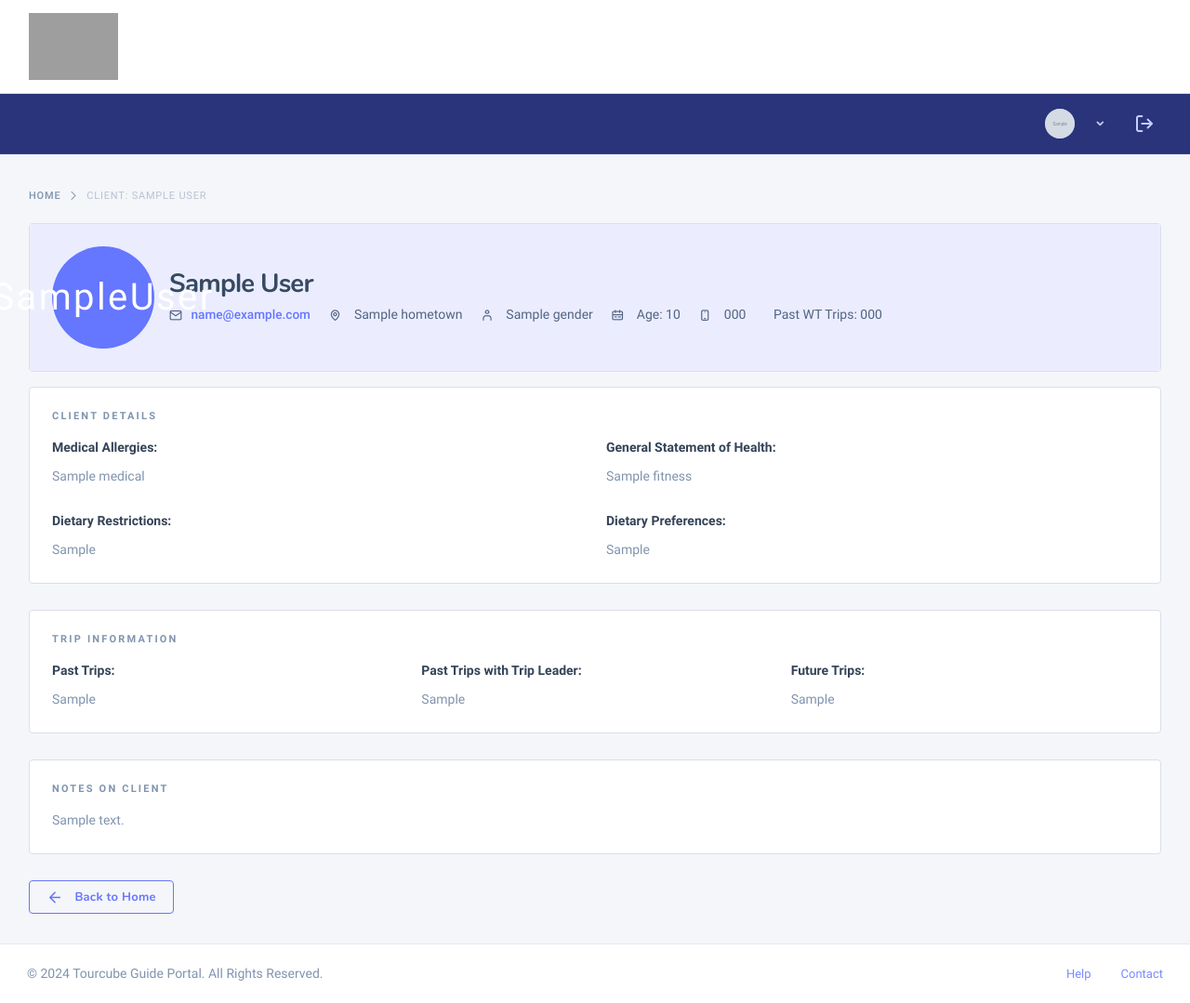
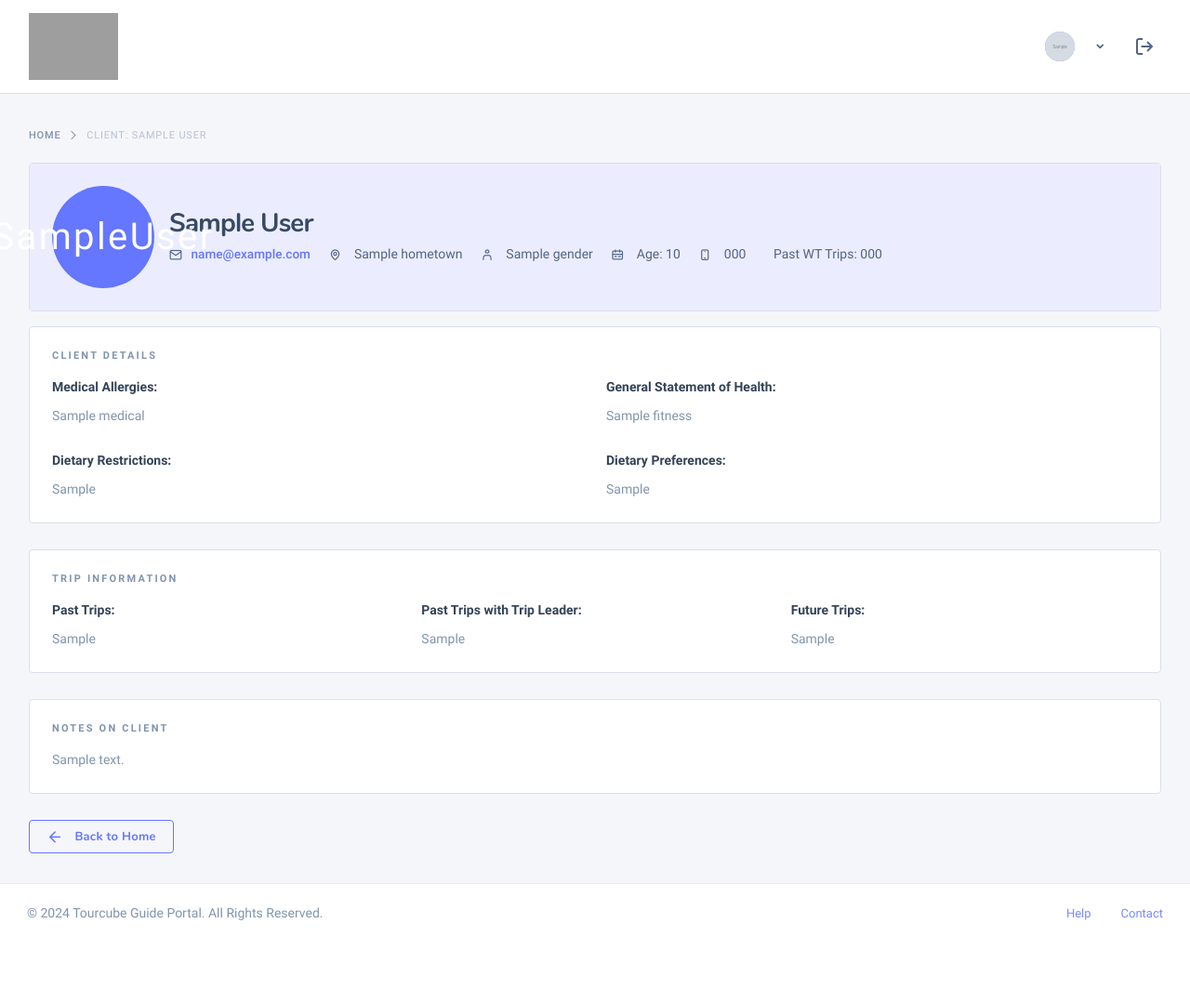
Before and after one commit to gilberto-tourcube/guide-portal, a Python web app: template templates/pages/client.html in a window 1280 px wide. Shown: the whole page at 93% size. After the commit the page ends 990 px from the top, so only its background shows below. Run offline with Jinja, Linux system fonts and the light colour scheme; the template is opened without the code that fills it: most values are stand-ins (such as "Sample title", 1, 10 or a date in 2020); grey boxes marked "Sample" are stand-in pictures; some web fonts are replaced; grey boxes are pictures that could not be loaded.

```diff
--- a/templates/components/header.html
+++ b/templates/components/header.html
@@ -1,14 +1,7 @@
-<!-- Top Header - White Background with Logo -->
+<!-- Main Header - White Background with Logo and User Menu -->
 <div class="nk-header nk-header-fluid bg-white border-bottom">
     <div class="container-xl wide-xl">
         <div class="nk-header-wrap">
-            <!-- Mobile Menu Trigger -->
-            <div class="nk-menu-trigger me-sm-2 d-lg-none">
-                <a href="#" class="nk-nav-toggle nk-quick-nav-icon text-base" data-target="headerNav">
-                    <em class="icon ni ni-menu"></em>
-                </a>
-            </div>
-
             <!-- Logo/Brand -->
             <div class="nk-header-brand">
                 {% set home_url = '/vendor/home' if request.session.get('user_role') == 'Vendor' else '/guide/home' %}
@@ -20,14 +13,7 @@
                     {% endif %}
                 </a>
             </div>
-        </div>
-    </div>
-</div>
 
-<!-- Main Header - Theme Background with User Menu -->
-<div class="nk-header nk-header-fluid is-theme">
-    <div class="container-xl wide-xl">
-        <div class="nk-header-wrap">
             <!-- Spacer to push user menu to the right -->
             <div class="nk-header-menu"></div>
 
@@ -36,7 +22,7 @@
                 <ul class="nk-quick-nav">
                     <!-- Logout Link -->
                     <li class="hide-mb-sm">
-                        <a href="/auth/logout" class="nk-quick-nav-icon" title="Sign Out">
+                        <a href="/auth/logout" class="nk-quick-nav-icon text-base" title="Sign Out">
                             <em class="icon ni ni-signout"></em>
                         </a>
                     </li>
@@ -57,7 +43,7 @@
                                     {% endif %}
                                 </div>
                                 <div class="user-info d-none d-xl-block">
-                                    <div class="user-name dropdown-indicator">{{ user_name }}</div>
+                                    <div class="user-name dropdown-indicator text-base">{{ user_name }}</div>
                                 </div>
                             </div>
                         </a>
--- a/templates/pages/guide_home.html
+++ b/templates/pages/guide_home.html
@@ -238,9 +238,6 @@
                                     <div class="card card-bordered h-100 {% if form.status.status == 'expired' %}border-danger{% endif %}">
                                         <div class="card-inner">
                                             <h6 class="title">{{ form.form_name }}</h6>
-                                            {% if form.description %}
-                                            <p class="text-soft small">{{ form.description }}</p>
-                                            {% endif %}
 
                                             <!-- Due Date -->
                                             {% if form.received %}
```
